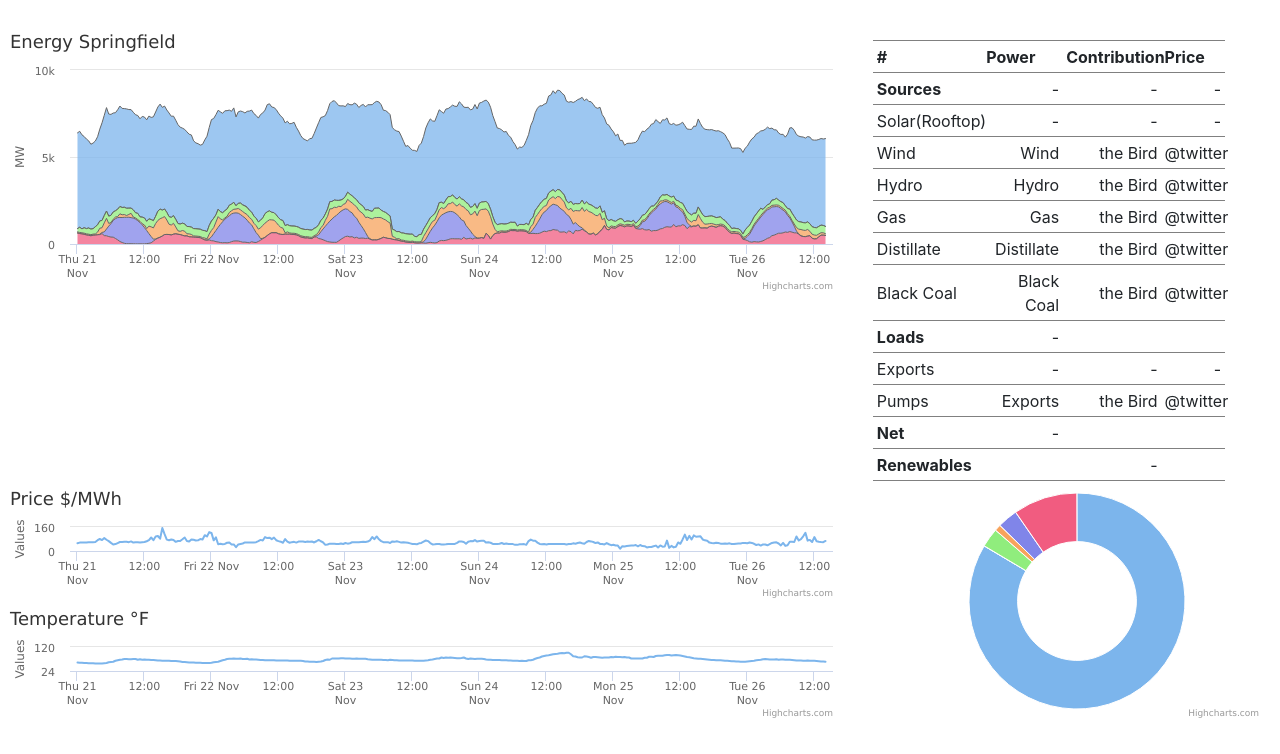
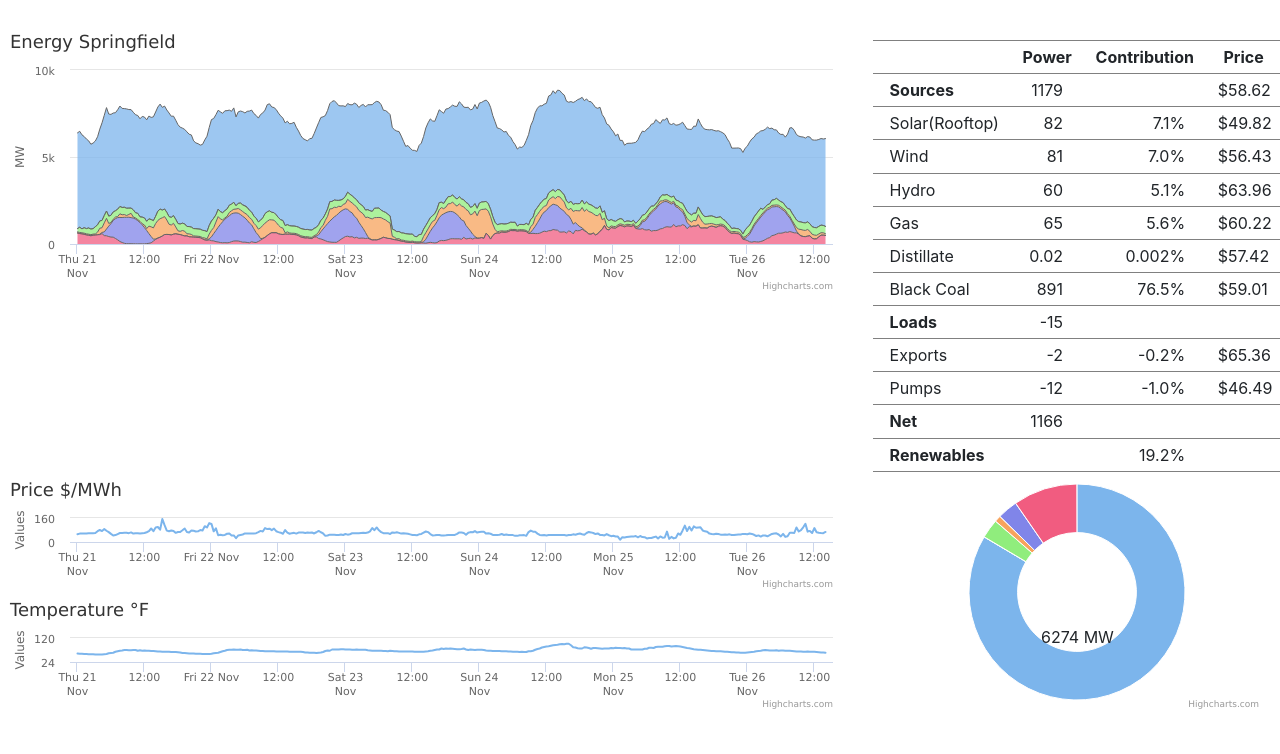
Before and after one commit to Jonwlin/dataviz-dashboard, a plain HTML site: page index.html in a window 1280 px wide. Drawn offline with nearby package versions, Linux system fonts and the light colour scheme.

Commit message:
Finished

```diff
--- a/index.html
+++ b/index.html
@@ -18,17 +18,17 @@
                 <table class="table-sm">
                     <thead>
                         <tr>
-                            <th scope="col">#</th>
-                            <th scope="col">Power</th>
-                            <th scope="col">Contribution</th>
-                            <th scope="col">Price</th>
+                            <th scope="col"></th>
+                            <th scope="col" style="text-align: right;">Power</th>
+                            <th scope="col" style="text-align: right;">Contribution</th>
+                            <th scope="col" style="text-align: right;">Price</th>
                         </tr>
                     </thead>
                     <tbody>
                         <tr>
                             <th scope="row" style="text-align: left;">Sources</th>
                             <td id="total_power"> - </td>
-                            <td> - </td>
+                            <td></td>
                             <td id="total_cost"> - </td>
                         </tr>
                         <tr>
@@ -39,33 +39,33 @@
                         </tr>
                         <tr>
                             <td style="text-align: left;">Wind</td>
-                            <td id="wind">Wind</td>
-                            <td id="wind_contr">the Bird</td>
-                            <td id="wind_cost">@twitter</td>
+                            <td id="wind"> - </td>
+                            <td id="wind_contr"> - </td>
+                            <td id="wind_cost"> - </td>
                         </tr>
                         <tr>
                             <td style="text-align: left;">Hydro</td>
-                            <td id="hydro">Hydro</td>
-                            <td id="hydro_contr">the Bird</td>
-                            <td id="hydro_cost">@twitter</td>
+                            <td id="hydro"> - </td>
+                            <td id="hydro_contr"> - </td>
+                            <td id="hydro_cost"> - </td>
                         </tr>
                         <tr>
                             <td style="text-align: left;">Gas</td>
-                            <td id="gas">Gas</td>
-                            <td id="gas_contr">the Bird</td>
-                            <td id="gas_cost">@twitter</td>
+                            <td id="gas"> - </td>
+                            <td id="gas_contr"> - </td>
+                            <td id="gas_cost"> - </td>
                         </tr>
                         <tr>
                             <td style="text-align: left;">Distillate</td>
-                            <td id="dist">Distillate</td>
-                            <td id="dist_contr">the Bird</td>
-                            <td id="dist_cost">@twitter</td>
+                            <td id="dist"> - </td>
+                            <td id="dist_contr"> - </td>
+                            <td id="dist_cost"> - </td>
                         </tr>
                         <tr>
                             <td style="text-align: left;">Black Coal</td>
-                            <td id="coal">Black Coal</td>
-                            <td id="coal_contr">the Bird</td>
-                            <td id="coal_cost">@twitter</td>
+                            <td id="coal"> - </td>
+                            <td id="coal_contr"> - </td>
+                            <td id="coal_cost"> - </td>
                         </tr>
                         <tr>
                             <th scope="row" style="text-align: left;">Loads</th>
@@ -81,9 +81,9 @@
                         </tr>
                         <tr>
                             <td style="text-align: left;">Pumps</td>
-                            <td id="pumps">Exports</td>
-                            <td id="pumps_contr">the Bird</td>
-                            <td id="pumps_cost">@twitter</td>
+                            <td id="pumps"> - </td>
+                            <td id="pumps_contr"> - </td>
+                            <td id="pumps_cost"> - </td>
                         </tr>
                         <tr>
                             <th scope="row" style="text-align: left;">Net</th>
@@ -106,7 +106,8 @@
                 <div id="line1Chart" style="width: 100%; display:inline; float:left"></div>
                 <div id="line2Chart" style="width: 100%; display:inline; float:left"></div>
             </div>
-            <div id="pieChart" class="col-4" style="padding-left: 2%;padding-right: 2%; display:inline; float:right"></div>
+            <div id="pieChartValue" style="position: absolute; z-index: 5; margin-top: 12%; margin-left: 82.5%">6274 MW</div>
+            <div id="pieChart" class="col-4" style="padding-left: 2%;padding-right: 2%; display:inline; float:right; position:relative"></div>
         </div>
     </div>
 
--- a/main.css
+++ b/main.css
@@ -13,7 +13,16 @@
 
 td, th {
     padding: 1% !important;
+    padding-right: 4% !important;
+    padding-left: 4% !important;
+    margin-right: 4% !important;
+    margin-left: 4% !important;
+    width: 5% !important;
     text-align: right;
+}
+
+td {
+    padding-right: 4% !important;
 }
 
 tr {
--- a/main.js
+++ b/main.js
@@ -43,6 +43,8 @@ function filter(data, steps, goal) {
 
 async function handle_pieChart(chart, results) {
 
+    document.getElementById('pieChartValue').innerHTML = parseFloat(results[0] + results[1] + results[2] + results[3] + results[4]+ results[5]).toFixed(0) + " MW"
+
     chart.series[0].setData([{
         name: 'Black Coal',
         y: results[0]
@@ -77,13 +79,10 @@ async function handle_mouseMove(current_chart, e) {
         if (chart.series[0].name == "Power Pie" ) {
             continue;
         }
-        console.log(chart)
 
         if (chart.index == 3) {
             let results = []
             for (let i = 0; i < chart.series.length; i++ ) {
-                console.log(chart)
-                console.log("FOR: " + i + " ")
                 results.push( chart.series[i].points[curr_index].y )
             }
             handle_pieChart(Highcharts.charts[2], results);
@@ -110,26 +109,32 @@ async function handle_legend() {
     }
 
     stack = Highcharts.charts[3]
-    console.log(stack)
 
     //first column
     let total_power = parseFloat(stack.series[0].stackedYData[curr_index]).toFixed(2)
     document.getElementById('total_power').innerHTML = total_power
+
     let solar = parseFloat(stack.series[4].yData[curr_index]).toFixed(2)
     document.getElementById('solar').innerHTML = solar
+
     let wind = stack.series[5].yData[curr_index]
     document.getElementById('wind').innerHTML = wind
+
     let hydro = stack.series[3].yData[curr_index]
     document.getElementById('hydro').innerHTML = hydro
+
     let gas = stack.series[2].yData[curr_index]
     document.getElementById('gas').innerHTML = gas
+
     let dist = stack.series[1].yData[curr_index]
     document.getElementById('dist').innerHTML = dist
+
     let coal = stack.series[0].yData[curr_index]
     document.getElementById('coal').innerHTML = coal
 
     let exports = -parseFloat(exports_array[curr_index])
     document.getElementById('exports').innerHTML = exports
+
     let pumps = -parseFloat(pumps_array[curr_index])
     document.getElementById('pumps').innerHTML = pumps
 
@@ -143,10 +148,13 @@ async function handle_legend() {
     // second column
     let solar_contr = ((solar / demand[curr_index]) * 100).toFixed(2)
     document.getElementById('solar_contr').innerHTML = solar_contr + "%"
+
     let wind_contr = ((wind / demand[curr_index]) * 100).toFixed(2)
     document.getElementById('wind_contr').innerHTML = wind_contr + "%"
+
     let hydro_contr = ((hydro / demand[curr_index]) * 100).toFixed(2)
     document.getElementById('hydro_contr').innerHTML = hydro_contr + "%"
+
     document.getElementById('gas_contr').innerHTML = ((gas / demand[curr_index]) * 100).toFixed(2) + "%"
     document.getElementById('dist_contr').innerHTML = ((dist / demand[curr_index]) * 100).toFixed(2) + "%"
     document.getElementById('coal_contr').innerHTML = ((coal / demand[curr_index]) * 100).toFixed(2) + "%"
@@ -155,6 +163,72 @@ async function handle_legend() {
     document.getElementById('pumps_contr').innerHTML = ((pumps / demand[curr_index]) * 100).toFixed(2) + "%"
 
     let renewables = parseFloat(solar_contr + wind_contr + hydro_contr).toFixed(2)
+    document.getElementById('renewables').innerHTML = renewables + "%"
+
+    // third column
+    document.getElementById('solar_cost').innerHTML = ' - '
+    document.getElementById('wind_cost').innerHTML = ' - '
+    document.getElementById('hydro_cost').innerHTML = ' - '
+    document.getElementById('gas_cost').innerHTML = ' - '
+    document.getElementById('dist_cost').innerHTML = ' - '
+    document.getElementById('coal_cost').innerHTML = ' - '
+
+    document.getElementById('exports_cost').innerHTML = ''
+    document.getElementById('pumps_cost').innerHTML = ''
+}
+
+async function handle_mouseOut() {
+    //first column
+    let total_power = 1179
+    document.getElementById('total_power').innerHTML = total_power
+
+    let solar = 82.49
+    document.getElementById('solar').innerHTML = solar.toFixed(0)
+
+    let wind = 81.49
+    document.getElementById('wind').innerHTML = wind.toFixed(0)
+
+    let hydro = 60
+    document.getElementById('hydro').innerHTML = hydro.toFixed(0)
+
+    let gas = 65
+    document.getElementById('gas').innerHTML = gas.toFixed(0)
+
+    let dist = 0.02
+    document.getElementById('dist').innerHTML = dist
+
+    let coal = 891.4
+    document.getElementById('coal').innerHTML = coal.toFixed(0)
+
+    let exports = -2.49
+    document.getElementById('exports').innerHTML = exports.toFixed(0)
+
+    let pumps = -12.1
+    document.getElementById('pumps').innerHTML = pumps.toFixed(0)
+
+    document.getElementById('loads_total').innerHTML = (exports + pumps).toFixed(0)
+
+    let net = 1165.8
+    document.getElementById('net').innerHTML = net.toFixed(0)
+
+    // second column
+    let solar_contr = ((solar / net) * 100).toFixed(1)
+    document.getElementById('solar_contr').innerHTML = solar_contr + "%"
+
+    let wind_contr = ((wind / net) * 100).toFixed(1)
+    document.getElementById('wind_contr').innerHTML = wind_contr + "%"
+
+    let hydro_contr = ((hydro / net) * 100).toFixed(1)
+    document.getElementById('hydro_contr').innerHTML = hydro_contr + "%"
+
+    document.getElementById('gas_contr').innerHTML = ((gas / net) * 100).toFixed(1) + "%"
+    document.getElementById('dist_contr').innerHTML = ((dist / net) * 100).toFixed(3) + "%"
+    document.getElementById('coal_contr').innerHTML = ((coal / net) * 100).toFixed(1) + "%"
+
+    document.getElementById('exports_contr').innerHTML = ((exports / net) * 100).toFixed(1) + "%"
+    document.getElementById('pumps_contr').innerHTML = ((pumps / net) * 100).toFixed(1) + "%"
+
+    let renewables = parseFloat(solar_contr) + parseFloat(wind_contr) + parseFloat(hydro_contr)
     document.getElementById('renewables').innerHTML = renewables + "%"
 
     // third column
@@ -169,6 +243,9 @@ async function handle_legend() {
 
     document.getElementById('exports_cost').innerHTML = '$65.36'
     document.getElementById('pumps_cost').innerHTML = '$46.49'
+
+
+
 }
 
 /**
@@ -204,6 +281,8 @@ Highcharts.ajax({
     exports_array = filter( activity[6].history.data, 1, 336)
     demand = filter( activity[9].history.data, 1, 336)
 
+    handle_mouseOut()
+
     var stackContainer = document.getElementById('stackChart')
     var priceContainer = document.getElementById('line1Chart')
     var tempContainer = document.getElementById('line2Chart')
@@ -237,7 +316,21 @@ Highcharts.ajax({
             },
             borderWidth: 0,
             backgroundColor: 'none',
-            pointFormat: '${point.y}',
+            // pointFormat: '${point.y}',
+            pointFormatter: function() {
+                let date = new Date(this.x);
+                const month = date.toLocaleString('default', { month: 'short' });
+                let minutes = Math.round(date.getMinutes() / 60) * 30
+                let hours = date.getHours()
+                let suffix = 'AM'
+                if (hours >= 12) {
+                    suffix = "PM"
+                }
+                if (hours > 12) {
+                    hours = hours - 12
+                }
+                return date.getDay() + " " + month + ", " + hours + ":" + ("0" + minutes).slice(-2) + " " + suffix + " $" + this.y;
+            },
             headerFormat: '',
             shadow: false,
             style: {
@@ -257,6 +350,9 @@ Highcharts.ajax({
                         mouseOver: function(e) {
                             console.log("Price Chart Mouse Moving")
                             handle_mouseMove(this, e);
+                        },
+                        mouseOut: function(e) {
+                            handle_mouseOut();
                         }
                     }
                 }
@@ -296,7 +392,20 @@ Highcharts.ajax({
             },
             borderWidth: 0,
             backgroundColor: 'none',
-            pointFormat: 'Av {point.y}',
+            pointFormatter: function() {
+                let date = new Date(this.x);
+                const month = date.toLocaleString('default', { month: 'short' });
+                let minutes = Math.round(date.getMinutes() / 60) * 30
+                let hours = date.getHours()
+                let suffix = 'AM'
+                if (hours >= 12) {
+                    suffix = "PM"
+                }
+                if (hours > 12) {
+                    hours = hours - 12
+                }
+                return date.getDay() + " " + month + ", " + hours + ":" + ("0" + minutes).slice(-2) + " " + suffix + " " + this.y + "°F";
+            },
             headerFormat: '',
             shadow: false,
             style: {
@@ -313,6 +422,9 @@ Highcharts.ajax({
                         mouseOver: function(e) {
                             console.log("Temperature Chart Mouse Moving")
                             handle_mouseMove(this, e)
+                        },
+                        mouseOut: function(e) {
+                            handle_mouseOut();
                         }
                     }
                 }
@@ -400,7 +512,6 @@ Highcharts.ajax({
             dateTimeLabelFormats: {
                 day: '%a %d %b'
             }
-            // categories: range(0, 0, 30)
         },
         yAxis: {
             title: {
@@ -420,7 +531,20 @@ Highcharts.ajax({
             },
             borderWidth: 0,
             backgroundColor: 'none',
-            pointFormat: '{series.name} {point.y}',
+            pointFormatter: function() {
+                let date = new Date(this.x);
+                const month = date.toLocaleString('default', { month: 'short' });
+                let minutes = Math.round(date.getMinutes() / 60) * 30
+                let hours = date.getHours()
+                let suffix = 'AM'
+                if (hours >= 12) {
+                    suffix = "PM"
+                }
+                if (hours > 12) {
+                    hours = hours - 12
+                }
+                return date.getDay() + " " + month + ", " + hours + ":" + ("0" + minutes).slice(-2) + " " + suffix +" "+ this.series.name + " " + this.y;
+            },
             headerFormat: '',
             shadow: false,
             style: {
@@ -447,6 +571,9 @@ Highcharts.ajax({
                         mouseOver: function(e) {
                             console.log("Stacked Chart Mouse Moving");
                             handle_mouseMove(this, e)
+                        },
+                        mouseOut: function(e) {
+                            handle_mouseOut();
                         }
                     }
                 }
```
Also changed, not shown: temperature.json (deleted, +0 -12 lines), zing_temperature.json (deleted, +0 -62 lines), 1 other file.
